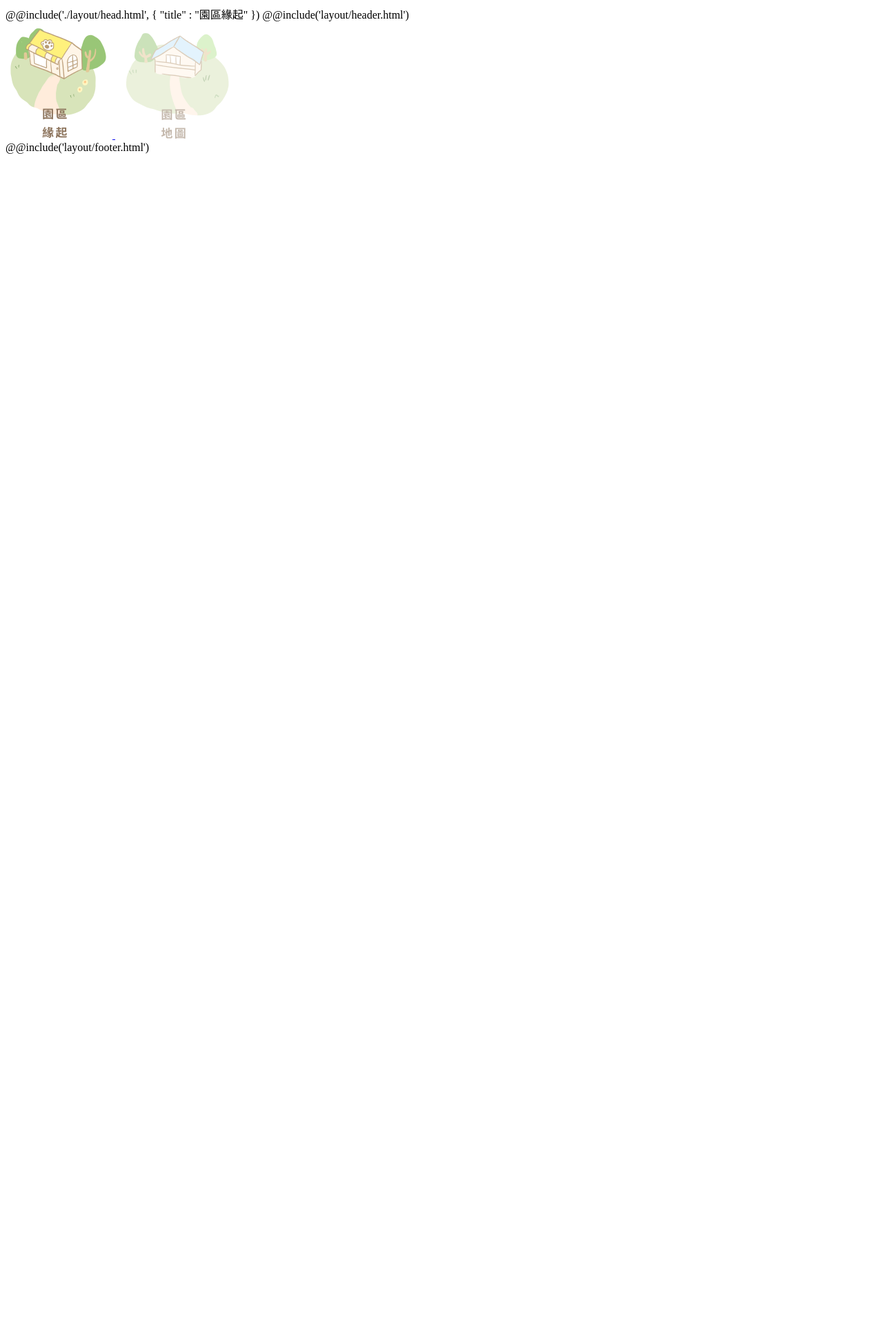
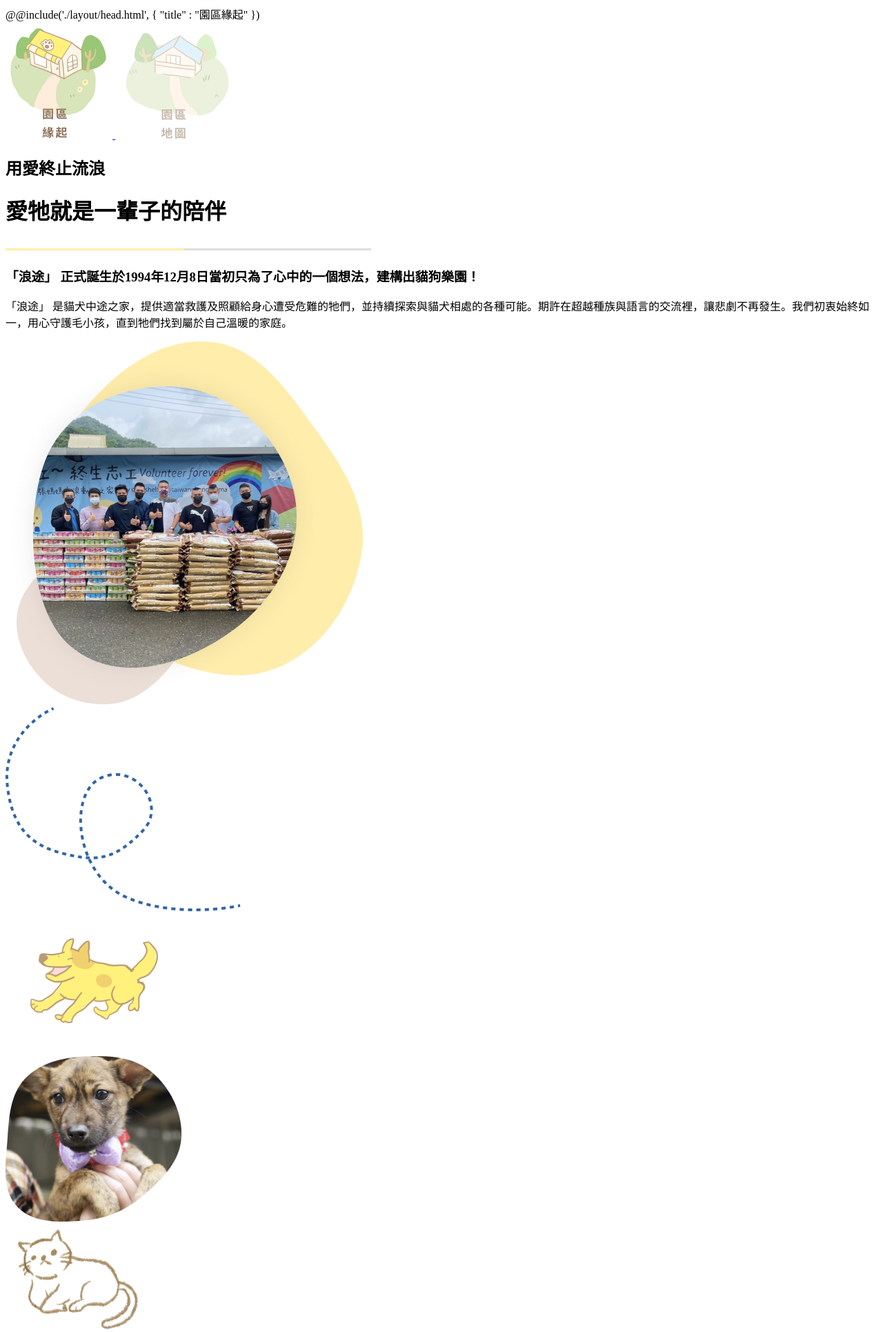
Before and after one commit to XUEHONGTANG/Lang-Tu, a PHP site: page /origin.html in a window 1280 px wide. Shown: the top 1931 px of the page at 69% size. Before the commit the page ends 223 px from the top, so only its background shows below. Run offline with PHP 8.4, Linux system fonts and the light colour scheme.

Commit message:
9/3 新增圖片

```diff
--- a/origin.html
+++ b/origin.html
@@ -6,14 +6,51 @@
       })
 </head>
 <body>
-    @@include('layout/header.html')
+    <!-- @@include('layout/header.html') -->
     <main class="origin">
       <a href="#" class="link1">
-        <img class="linkPic" src="images/Derrick/link1.png" alt="">
+        <img src="images/Derrick/link1.png" alt="連結圖片">
       </a>
       <a href="#" class="link2">
-        <img class="linkPic" src="images/Derrick/link2.png" alt="">
+        <img src="images/Derrick/link2.png" alt="連結圖片">
       </a>
+      <div class="top-wrapper">
+        <div class="top-left">
+          <h2>用愛終止流浪</h2>
+          <h1>愛牠就是一輩子的陪伴</h1>
+          <img class="line" src="images/Derrick/solid.png" alt="實線">
+          <h3>「浪途」 正式誕生於1994年12月8日當初只為了心中的一個想法，建構出貓狗樂園！</h3>
+          <p>「浪途」 是貓犬中途之家，提供適當救護及照顧給身心遭受危難的牠們，並持續探索與貓犬相處的各種可能。期許在超越種族與語言的交流裡，讓悲劇不再發生。我們初衷始終如一，用心守護毛小孩，直到牠們找到屬於自己溫暖的家庭。</p>
+        </div>
+        <div class="top-right">
+          <img src="images/Derrick/top-right.png" alt="園區照片">
+        </div>
+      </div>
+      <div class="line1">
+        <img src="images/Derrick/line1.png" alt="line1">
+      </div>
+      <div class="dog2">
+        <img src="images/Derrick/dog2.png" alt="dog2">
+      </div>
+      <div class="dog1">
+        <img src="images/Derrick/dog1.png" alt="dog1">
+      </div>
+      <div class="cat1">
+        <img src="images/Derrick/cat1.png" alt="cat1">
+      </div>
+
+      <div class="medium-wrapper">
+        <div class="medium-left">
+          <img src="images/Derrick/medium-left.png" alt="園區照片">
+        </div>
+        <div class="medium-right">
+          <h2>我們用心呵護著</h2>
+          <h1>浪途  認真對待每一隻浪浪</h1>
+          <img class="line" src="images/Derrick/solid.png" alt="實線">
+          <h3>浪途目前總共有三個照護園區，毛孩數量已多達近5000隻</h3>
+          <p>裡面九成的狗狗來自收容所傷重病犬，一成來自外面救援的傷病癱瘓犬飼料、罐頭是每個月最基本的需求每個月需要3千多包的飼料醫療區體弱病、癱瘓年老的孩子，每個月需要1千多箱的營養罐頭補充體力</p>
+        </div>
+      </div>
     </main>
     @@include('layout/footer.html')
 
```
Also changed, not shown: sass/page/_origin.scss (+120 -2 lines), images/Derrick/cat1.png (added), images/Derrick/cat2.png (added), images/Derrick/cloud.png (added), images/Derrick/dog1.png (added), images/Derrick/dog2.png (added), images/Derrick/dog3.png (added), images/Derrick/dog4.png (added), images/Derrick/footprint.png (added), images/Derrick/home.png (added), images/Derrick/line1.png (added), images/Derrick/line2.png (added), images/Derrick/medium-left.png (added), images/Derrick/smallhome.png (added), 2 more files.
